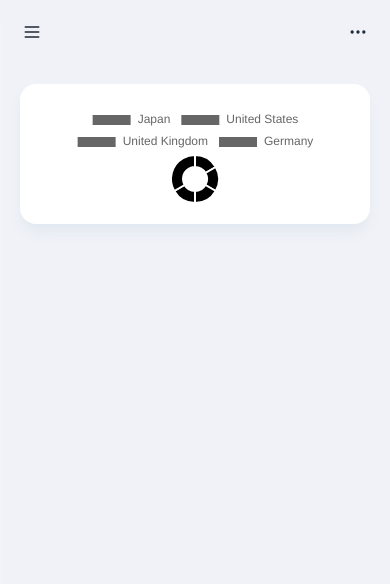
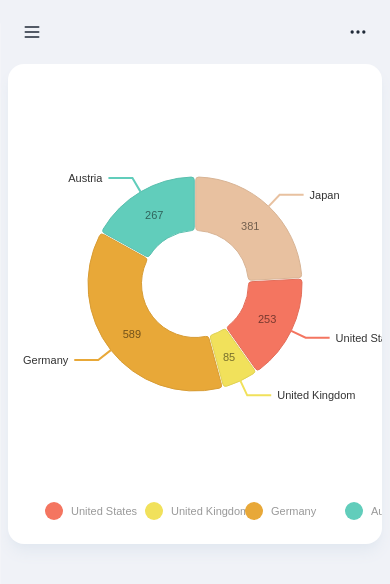
Before and after one commit to artemromaniv/project_admin_dashboard, a React (Vite) app: page /sales-overview in a window 390 px wide. Shown: the top 584 px of the page. Built offline with nearby package versions, Linux system fonts and the light colour scheme.

Commit message:
add more chart components and make page more responsive

```diff
--- a/package.json
+++ b/package.json
@@ -10,6 +10,10 @@
   },
   "dependencies": {
     "@mui/icons-material": "^5.8.4",
+    "@nivo/bar": "^0.80.0",
+    "@nivo/core": "^0.80.0",
+    "@nivo/line": "^0.80.0",
+    "@nivo/pie": "^0.80.0",
     "chart.js": "^3.9.1",
     "daisyui": "^2.33.0",
     "dayjs": "^1.11.5",
--- a/src/components/BudgetSales.tsx
+++ b/src/components/BudgetSales.tsx
@@ -1,9 +1,9 @@
-import { BudgetSalesChart } from "./charts/BudgetSalesChart"
+import BudgetSalesChart  from "./charts/BudgetSalesChart"
 
 const BudgetSales = () => {
   return (
-    <div className="p-5" >
-      <div className="bg-crust p-5 rounded-2xl shadow-lg shadow-slate-200">
+    <div className="px-2 md:p-5 md:py-15 lg:px-24 xl:px-24" >
+      <div className="bg-crust rounded-2xl shadow-lg shadow-slate-200 h-[480px] md:h-[720px] xl:h-[840px]">
         <BudgetSalesChart />
       </div>
     </div>
--- a/src/components/SalesOverview.tsx
+++ b/src/components/SalesOverview.tsx
@@ -1,8 +1,8 @@
-import { SalesOverviewChart } from "./charts/SalesOverviewChart"
+import SalesOverviewChart from "./charts/SalesOverviewChart"
 const SalesOverview = () => {
   return (
-    <div className="p-5">
-      <div className="bg-crust p-5 rounded-2xl shadow-lg shadow-slate-200" >
+    <div className="px-2 md:p-5 md:py-15 lg:px-24 xl:px-24">
+      <div className="bg-crust rounded-2xl shadow-lg shadow-slate-200 h-[480px] md:h-[720px] xl:h-[840px]">
         <SalesOverviewChart />
       </div>
     </div>
--- a/src/components/YearlyIncome.tsx
+++ b/src/components/YearlyIncome.tsx
@@ -1,8 +1,8 @@
-import { YearlyIncomeChart } from "./charts/YearlyIncomeChart"
+import YearlyIncomeChart from "./charts/YearlyIncomeChart"
 const YearlyIncome = () => {
   return (
-    <div className="p-5">
-      <div className="bg-crust p-5 rounded-2xl shadow-lg shadow-slate-200" >
+    <div className="px-2 md:p-5 md:py-15 lg:px-24 xl:px-24">
+      <div className="bg-crust rounded-2xl shadow-lg shadow-slate-200 h-[480px] md:h-[720px] xl:h-[840px]" >
         <YearlyIncomeChart />
       </div>
     </div>
--- a/src/components/charts/BudgetSalesChart.tsx
+++ b/src/components/charts/BudgetSalesChart.tsx
@@ -1,36 +1,149 @@
-import { Bar } from "react-chartjs-2";
+import { ResponsiveBar } from '@nivo/bar'
 
-const lables:string[] =['Jan','Feb','Mar','Apr','May','Jun','Jul','Aug','Sep','Nov','Dec'];
-const data = {
-    labels:lables,
-    datasets:[
+const data = [
   {
-        label:'Budget',
-        backgroundColor:[ '#352FC5'],
-        data: [1,2,3,4,5,6,7,8,9,10,11,12],
+    "year": "2015",
+    "budget": 28,
+    "budgetColor": "hsl(65, 70%, 50%)",
+    "sales": 181,
+    "salesColor": "hsl(192, 70%, 50%)",
   },
   {
-        label:'Sales',
-        backgroundColor:[ '#C26F7A'],
-        data: [4,6,8,7,9,16,24,18,27,35,41,52],
+    "year": "2016",
+    "budget": 81,
+    "budgetColor": "hsl(351, 70%, 50%)",
+    "sales": 139,
+    "salesColor": "hsl(23, 70%, 50%)",
   },
+  {
+    "year": "2017",
+    "budget": 80,
+    "budgetColor": "hsl(160, 70%, 50%)",
+    "sales": 33,
+    "salesColor": "hsl(233, 70%, 50%)",
+  },
+  {
+    "year": "2018",
+    "budget": 138,
+    "budgetColor": "hsl(157, 70%, 50%)",
+    "sales": 158,
+    "salesColor": "hsl(225, 70%, 50%)",
+  },
+  {
+    "year": "2019",
+    "budget": 85,
+    "budgetColor": "hsl(79, 70%, 50%)",
+    "sales": 82,
+    "salesColor": "hsl(52, 70%, 50%)",
+  },
+  {
+    "year": "2020",
+    "budget": 58,
+    "budgetColor": "hsl(350, 70%, 50%)",
+    "sales": 54,
+    "salesColor": "hsl(147, 70%, 50%)",
+  },
+  {
+    "year": "2021",
+    "budget": 82,
+    "budgetColor": "hsl(2, 70%, 50%)",
+    "sales": 123,
+    "salesColor": "hsl(93, 70%, 50%)",
+  }
+]
+
+const BudgetSalesChart = () => {
+  return (
+    <ResponsiveBar
+        data={data}
+        keys={[
+            'budget',
+            'sales',
+        ]}
+        indexBy="year"
+        margin={{ top: 50, right: 130, bottom: 50, left: 60 }}
+        padding={0.3}
+        valueScale={{ type: 'linear' }}
+        indexScale={{ type: 'band', round: true }}
+        colors={{ scheme: 'nivo' }}
+        defs={[
+            {
+                id: 'dots',
+                type: 'patternDots',
+                background: 'inherit',
+                color: '#38bcb2',
+                size: 4,
+                padding: 1,
+                stagger: true
+            },
+            {
+                id: 'lines',
+                type: 'patternLines',
+                background: 'inherit',
+                color: '#eed312',
+                rotation: -45,
+                lineWidth: 6,
+                spacing: 10
+            }
+        ]}
+        axisTop={null}
+        axisRight={null}
+        axisBottom={{
+            tickSize: 5,
+            tickPadding: 5,
+            tickRotation: 0,
+            legend: 'year',
+            legendPosition: 'middle',
+            legendOffset: 32
+        }}
+        axisLeft={{
+            tickSize: 5,
+            tickPadding: 5,
+            tickRotation: 0,
+            legend: 'food',
+            legendPosition: 'middle',
+            legendOffset: -40
+        }}
+        labelSkipWidth={12}
+        labelSkipHeight={12}
+        labelTextColor={{
+            from: 'color',
+            modifiers: [
+                [
+                    'darker',
+                    1.6
+                ]
+            ]
+        }}
+        legends={[
+            {
+                dataFrom: 'keys',
+                anchor: 'bottom-right',
+                direction: 'column',
+                justify: false,
+                translateX: 120,
+                translateY: 0,
+                itemsSpacing: 2,
+                itemWidth: 100,
+                itemHeight: 20,
+                itemDirection: 'left-to-right',
+                itemOpacity: 0.85,
+                symbolSize: 20,
+                effects: [
+                    {
+                        on: 'hover',
+                        style: {
+                            itemOpacity: 1
+                        }
+                    }
                 ]
             }
-
-const options = {
-    responsive: true,
-    maintainAspectRatio: true,
-    scales: {
-        x: {
-          stacked: true,
-        },
-        y: {
-          stacked: true,
-        },
-      },
-}
-export const BudgetSalesChart = () => {
-  return (
-    <Bar options={options}  data={data} height = {'100%'} />
+        ]}
+        role="application"
+        ariaLabel="Nivo bar chart demo"
+        barAriaLabel={function(e){return e.id+": "+e.formattedValue+" in year: "+e.indexValue}}
+    />
   )
 }
+
+export default BudgetSalesChart
--- a/src/components/charts/SalesOverviewChart.tsx
+++ b/src/components/charts/SalesOverviewChart.tsx
@@ -1,26 +1,183 @@
 import { Doughnut } from "react-chartjs-2";
+import { ResponsivePie } from "@nivo/pie";
+// const data = [
+//     'Japan',
+//     'United States',
+//     'United Kingdom',
+//     'Germany',
+//     'Austria'
+// ];
 
-const lables:string[] =[
-    'Japan',
-    'United States',
-    'United Kingdom',
-    'Germany',
-    'Austria'
-];
-const data = {
-    labels:lables,
-    datasets:[{
-        label:'rabdom data',
-        backgroundColor:['000000'],
-        data: [100,100,100,100, 200],
-    }]
+interface MockPieData {
+    "id":string,
+    "label":string,
+    "value":number,
+    "color":string
 }
 
-const options = {
-    responsive: true,
-    maintainAspectRatio: false,
+const mockData:MockPieData[] = [
+    {
+        "id": "Japan",
+        "label": "Japan",
+        "value": 381,
+        "color": "hsl(297, 70%, 50%)"
+      },
+      {
+        "id": "United States",
+        "label": "United States",
+        "value": 253,
+        "color": "hsl(269, 70%, 50%)"
+      },
+      {
+        "id": "United Kingdom",
+        "label": "United Kingdom",
+        "value": 85,
+        "color": "hsl(32, 70%, 50%)"
+      },
+      {
+        "id": "Germany",
+        "label": "Germany",
+        "value": 589,
+        "color": "hsl(180, 70%, 50%)"
+      },
+      {
+        "id": "Austria",
+        "label": "Austria",
+        "value": 267,
+        "color": "hsl(23, 70%, 50%)"
+      }
+]
+
+const SalesOverviewChart = () => {
+  return (
+    <ResponsivePie
+        data={mockData}
+        margin={{ top: 40, right: 80, bottom: 80, left: 80 }}
+        innerRadius={0.5}
+        padAngle={0.7}
+        cornerRadius={3}
+        activeOuterRadiusOffset={8}
+        borderWidth={1}
+        borderColor={{
+            from: 'color',
+            modifiers: [
+                [
+                    'darker',
+                    0.2
+                ]
+            ]
+        }}
+        arcLinkLabelsSkipAngle={10}
+        arcLinkLabelsTextColor="#333333"
+        arcLinkLabelsThickness={2}
+        arcLinkLabelsColor={{ from: 'color' }}
+        arcLabelsSkipAngle={10}
+        arcLabelsTextColor={{
+            from: 'color',
+            modifiers: [
+                [
+                    'darker',
+                    2
+                ]
+            ]
+        }}
+        defs={[
+            {
+                id: 'dots',
+                type: 'patternDots',
+                background: 'inherit',
+                color: 'rgba(255, 255, 255, 0.3)',
+                size: 4,
+                padding: 1,
+                stagger: true
+            },
+            {
+                id: 'lines',
+                type: 'patternLines',
+                background: 'inherit',
+                color: 'rgba(255, 255, 255, 0.3)',
+                rotation: -45,
+                lineWidth: 6,
+                spacing: 10
+            }
+        ]}
+        fill={[
+            {
+                match: {
+                    id: 'ruby'
+                },
+                id: 'dots'
+            },
+            {
+                match: {
+                    id: 'c'
+                },
+                id: 'dots'
+            },
+            {
+                match: {
+                    id: 'go'
+                },
+                id: 'dots'
+            },
+            {
+                match: {
+                    id: 'python'
+                },
+                id: 'dots'
+            },
+            {
+                match: {
+                    id: 'scala'
+                },
+                id: 'lines'
+            },
+            {
+                match: {
+                    id: 'lisp'
+                },
+                id: 'lines'
+            },
+            {
+                match: {
+                    id: 'elixir'
+                },
+                id: 'lines'
+            },
+            {
+                match: {
+                    id: 'javascript'
+                },
+                id: 'lines'
+            }
+        ]}
+        legends={[
+            {
+                anchor: 'bottom',
+                direction: 'row',
+                justify: false,
+                translateX: 0,
+                translateY: 56,
+                itemsSpacing: 0,
+                itemWidth: 100,
+                itemHeight: 18,
+                itemTextColor: '#999',
+                itemDirection: 'left-to-right',
+                itemOpacity: 1,
+                symbolSize: 18,
+                symbolShape: 'circle',
+                effects: [
+                    {
+                        on: 'hover',
+                        style: {
+                            itemTextColor: '#000'
+                        }
+                    }
+                ]
+            }
+        ]}
+    />
+  )
 }
 
-export const SalesOverviewChart = () => {
-    return <Doughnut options={options}  data={data} height = {'100%'} width = {'100%'} />
-}
+export default SalesOverviewChart
--- a/src/components/charts/YearlyIncomeChart.tsx
+++ b/src/components/charts/YearlyIncomeChart.tsx
@@ -1,20 +1,132 @@
-import { Line } from "react-chartjs-2";
+import { ResponsiveLine } from "@nivo/line";
 
-const lables:number[] =[2016,2017,2019,2020,2021,2022];
-const data = {
-    labels:lables,
-    datasets:[{
-        label:'Yearly Income',
-        backgroundColor:[ '#352FC5'],
-        data: [960178,1008890,1104090,1040673, 950593,1102846,1200000,800000],
-    }]
+const lables: number[] = [2016, 2017, 2019, 2020, 2021, 2022];
+const data = [
+  {
+    id: "japan",
+    color: "hsl(313, 70%, 50%)",
+    data: [
+      {
+        x: "plane",
+        y: 46,
+      },
+      {
+        x: "helicopter",
+        y: 89,
+      },
+      {
+        x: "boat",
+        y: 155,
+      },
+      {
+        x: "train",
+        y: 156,
+      },
+      {
+        x: "subway",
+        y: 184,
+      },
+      {
+        x: "bus",
+        y: 36,
+      },
+      {
+        x: "car",
+        y: 23,
+      },
+      {
+        x: "moto",
+        y: 234,
+      },
+      {
+        x: "bicycle",
+        y: 239,
+      },
+      {
+        x: "horse",
+        y: 77,
+      },
+      {
+        x: "skateboard",
+        y: 206,
+      },
+      {
+        x: "others",
+        y: 283,
+      },
+    ],
+  },
+
+];
+
+
+
+const YearlyIncomeChart = () => {
+  return (
+    <ResponsiveLine
+        data={data}
+        margin={{ top: 50, right: 110, bottom: 50, left: 60 }}
+        xScale={{ type: 'point' }}
+        yScale={{
+            type: 'linear',
+            min: 'auto',
+            max: 'auto',
+            stacked: true,
+            reverse: false
+        }}
+        yFormat=" >-.2f"
+        axisTop={null}
+        axisRight={null}
+        axisBottom={{
+            tickSize: 5,
+            tickPadding: 5,
+            tickRotation: 0,
+            legend: 'transportation',
+            legendOffset: 36,
+            legendPosition: 'middle'
+        }}
+        axisLeft={{
+            tickSize: 5,
+            tickPadding: 5,
+            tickRotation: 0,
+            legend: 'count',
+            legendOffset: -40,
+            legendPosition: 'middle'
+        }}
+        pointSize={10}
+        pointColor={{ theme: 'background' }}
+        pointBorderWidth={2}
+        pointBorderColor={{ from: 'serieColor' }}
+        pointLabelYOffset={-12}
+        useMesh={true}
+        legends={[
+            {
+                anchor: 'bottom-right',
+                direction: 'column',
+                justify: false,
+                translateX: 100,
+                translateY: 0,
+                itemsSpacing: 0,
+                itemDirection: 'left-to-right',
+                itemWidth: 80,
+                itemHeight: 20,
+                itemOpacity: 0.75,
+                symbolSize: 12,
+                symbolShape: 'circle',
+                symbolBorderColor: 'rgba(0, 0, 0, .5)',
+                effects: [
+                    {
+                        on: 'hover',
+                        style: {
+                            itemBackground: 'rgba(0, 0, 0, .03)',
+                            itemOpacity: 1
+                        }
+                    }
+                ]
+            }
+        ]}
+    />
+  )
 }
 
-const options = {
-    responsive: true,
-    maintainAspectRatio: true,
-}
-
-export const YearlyIncomeChart = () => {
-    return <Line options={options}  data={data} height = {'100%'} />
-}
+export default YearlyIncomeChart
```
Also changed, not shown: src/components/Home.tsx (+6 -1 lines), 1 other file (tests, documents, lock files or other folders). Lines whose indentation alone changed are shown as unchanged.
